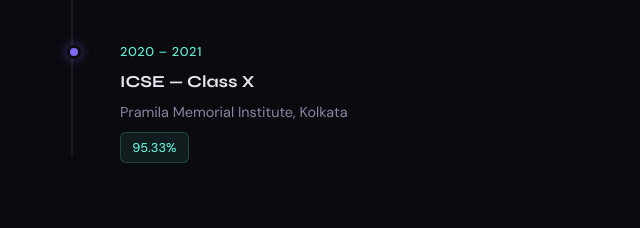
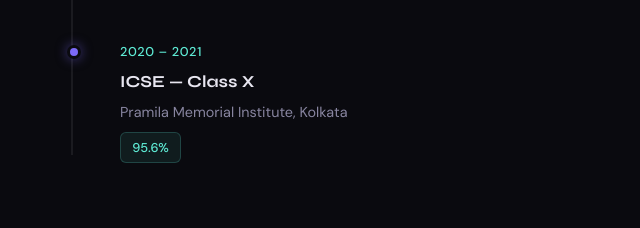
Before and after one commit to Tanushree-Paul/Portfolio, a plain HTML site: page index.html in a window 1280 px wide. Shown: the part 2879-3107 px from the top of the page, 0-640 px from the left. Drawn offline with Linux system fonts and the light colour scheme.

Commit message:
Update index.html

```diff
--- a/index.html
+++ b/index.html
@@ -210,7 +210,7 @@
             <span class="timeline-year">2020 – 2021</span>
             <h3>ICSE — Class X</h3>
             <p class="timeline-inst">Pramila Memorial Institute, Kolkata</p>
-            <span class="timeline-grade">95.33%</span>
+            <span class="timeline-grade">95.6%</span>
           </div>
         </div>
       </div>
```
